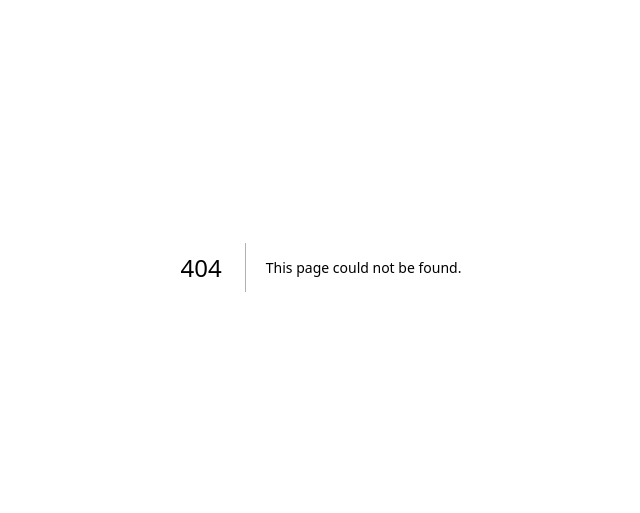
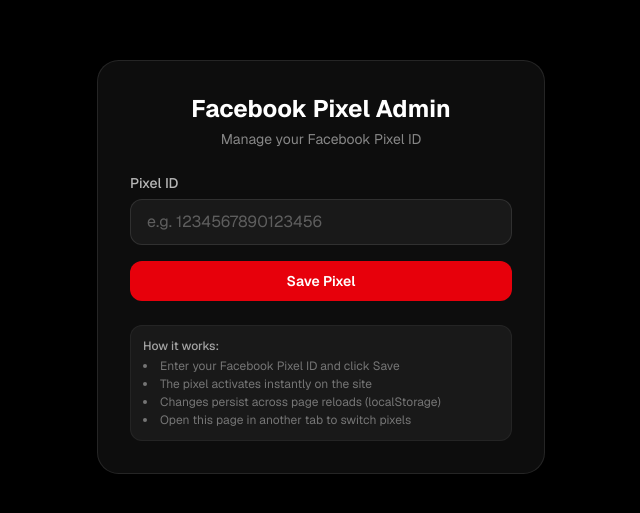
Before and after one commit to saadkhan2003/lmslandingpage, a Next.js app: page /admin in a window 1280 px wide. Before the commit this address had no page. Shown: the part 133-646 px from the top of the page, without its empty margins (319-959 px from the left). Built offline with nearby package versions, Linux system fonts and the light colour scheme.

Commit message:
feat: Facebook Pixel admin panel with localStorage persistence

```diff
--- /dev/null
+++ b/app/admin/page.tsx
@@ -0,0 +1,107 @@
+"use client";
+
+import { useState, useEffect, FormEvent } from "react";
+import {
+  getActivePixelId,
+  setActivePixelId,
+  removeActivePixelId,
+} from "@/components/facebook-pixel";
+
+export default function AdminPage() {
+  const [pixelId, setPixelId] = useState("");
+  const [activePixel, setActivePixel] = useState<string | null>(null);
+  const [saved, setSaved] = useState(false);
+  const [removed, setRemoved] = useState(false);
+
+  useEffect(() => {
+    setActivePixel(getActivePixelId());
+  }, []);
+
+  const handleSave = (e: FormEvent) => {
+    e.preventDefault();
+    const trimmed = pixelId.trim();
+    if (!trimmed) return;
+    setActivePixelId(trimmed);
+    setActivePixel(trimmed);
+    setSaved(true);
+    setRemoved(false);
+    setTimeout(() => setSaved(false), 2000);
+  };
+
+  const handleRemove = () => {
+    removeActivePixelId();
+    setActivePixel(null);
+    setPixelId("");
+    setRemoved(true);
+    setSaved(false);
+    setTimeout(() => setRemoved(false), 2000);
+  };
+
+  return (
+    <div className="flex min-h-screen items-center justify-center bg-black p-4">
+      <div className="w-full max-w-md rounded-2xl border border-white/10 bg-white/5 p-6 backdrop-blur-md sm:p-8">
+        <div className="mb-6 text-center">
+          <h1 className="text-xl font-bold text-white sm:text-2xl">
+            Facebook Pixel Admin
+          </h1>
+          <p className="mt-1 text-sm text-white/50">
+            Manage your Facebook Pixel ID
+          </p>
+        </div>
+
+        {activePixel && (
+          <div className="mb-6 rounded-lg border border-green-500/20 bg-green-500/10 p-3 text-center text-sm text-green-400">
+            Active Pixel: <span className="font-mono font-bold">{activePixel}</span>
+          </div>
+        )}
+
+        <form onSubmit={handleSave} className="space-y-4">
+          <div>
+            <label
+              htmlFor="pixelId"
+              className="mb-1.5 block text-sm font-medium text-white/70"
+            >
+              Pixel ID
+            </label>
+            <input
+              id="pixelId"
+              type="text"
+              value={pixelId}
+              onChange={(e) => setPixelId(e.target.value)}
+              placeholder="e.g. 1234567890123456"
+              className="w-full rounded-lg border border-white/10 bg-white/5 px-4 py-2.5 text-white placeholder:text-white/30 focus:border-red-500 focus:outline-none focus:ring-1 focus:ring-red-500"
+            />
+          </div>
+
+          <div className="flex gap-3">
+            <button
+              type="submit"
+              className="flex-1 rounded-lg bg-red-600 px-4 py-2.5 text-sm font-semibold text-white transition-colors hover:bg-red-500"
+            >
+              {saved ? "Saved!" : "Save Pixel"}
+            </button>
+            {activePixel && (
+              <button
+                type="button"
+                onClick={handleRemove}
+                className="rounded-lg border border-white/10 bg-white/5 px-4 py-2.5 text-sm font-medium text-white/70 transition-colors hover:bg-white/10"
+              >
+                {removed ? "Removed!" : "Remove"}
+              </button>
+            )}
+          </div>
+        </form>
+
+        <div className="mt-6 rounded-lg border border-white/5 bg-white/5 p-3 text-xs text-white/40">
+          <p className="font-medium text-white/60">How it works:</p>
+          <ul className="mt-1 list-inside list-disc space-y-0.5">
+            <li>Enter your Facebook Pixel ID and click Save</li>
+            <li>The pixel activates instantly on the site</li>
+            <li>Changes persist across page reloads (localStorage)</li>
+            <li>Open this page in another tab to switch pixels</li>
+          </ul>
+        </div>
+      </div>
+    </div>
+  );
+}
--- a/app/layout.tsx
+++ b/app/layout.tsx
@@ -2,6 +2,7 @@
 import { Geist, Geist_Mono } from "next/font/google";
 
 import "./globals.css";
+import FacebookPixel from "@/components/facebook-pixel";
 
 const geistSans = Geist({
   variable: "--font-geist-sans",
@@ -48,6 +49,7 @@
       className={`dark ${geistSans.variable} ${geistMono.variable} h-full scroll-smooth antialiased`}
     >
       <body className="min-h-full flex flex-col bg-background text-foreground">
+        <FacebookPixel />
         {children}
       </body>
     </html>
--- /dev/null
+++ b/components/facebook-pixel.tsx
@@ -0,0 +1,95 @@
+"use client";
+
+import Script from "next/script";
+import { useEffect, useState } from "react";
+
+declare global {
+  interface Window {
+    fbq: (...args: unknown[]) => void;
+    _fbq: ReturnType<typeof window.fbq> | undefined;
+  }
+}
+
+const STORAGE_KEY = "fb_pixel_id";
+
+export function getActivePixelId(): string | null {
+  if (typeof window === "undefined") return null;
+  return localStorage.getItem(STORAGE_KEY);
+}
+
+export function setActivePixelId(pixelId: string) {
+  localStorage.setItem(STORAGE_KEY, pixelId);
+}
+
+export function removeActivePixelId() {
+  localStorage.removeItem(STORAGE_KEY);
+}
+
+export default function FacebookPixel() {
+  const [pixelId, setPixelId] = useState<string | null>(null);
+
+  useEffect(() => {
+    const id = getActivePixelId();
+    if (id) {
+      setPixelId(id);
+      // Initialize pixel if fbq is already loaded
+      if (typeof window.fbq === "function") {
+        window.fbq("init", id);
+        window.fbq("track", "PageView");
+      }
+    }
+
+    // Listen for storage changes (from admin page in another tab)
+    const handleStorage = (e: StorageEvent) => {
+      if (e.key === STORAGE_KEY) {
+        const newId = e.newValue;
+        setPixelId(newId);
+        if (newId && typeof window.fbq === "function") {
+          window.fbq("init", newId);
+          window.fbq("track", "PageView");
+        }
+      }
+    };
+
+    window.addEventListener("storage", handleStorage);
+    return () => window.removeEventListener("storage", handleStorage);
+  }, []);
+
+  if (!pixelId) return null;
+
+  return (
+    <>
+      <Script
+        id="fb-pixel-base"
+        strategy="afterInteractive"
+        dangerouslySetInnerHTML={{
+          __html: `
+            !function(f,b,e,v,n,t,s)
+            {if(f.fbq)return;n=f.fbq=function(){n.callMethod?
+            n.callMethod.apply(n,arguments):n.queue.push(arguments)};
+            if(!f._fbq)f._fbq=n;n.push=n;n.loaded=!0;n.version='2.0';
+            n.queue=[];t=b.createElement(e);t.async=!0;
+            t.src=v;s=b.getElementsByTagName(e)[0];
+            s.parentNode.insertBefore(t,s)}(window, document,'script',
+            'https://connect.facebook.net/en_US/fbevents.js');
+          `,
+        }}
+      />
+      <Script
+        id="fb-pixel-init"
+        strategy="afterInteractive"
+        dangerouslySetInnerHTML={{
+          __html: `fbq('init', '${pixelId}'); fbq('track', 'PageView');`,
+        }}
+      />
+      <noscript>
+        <img
+          height="1"
+          width="1"
+          style={{ display: "none" }}
+          src={`https://www.facebook.net/tr?id=${pixelId}&ev=PageView&noscript=1`}
+        />
+      </noscript>
+    </>
+  );
+}
```
